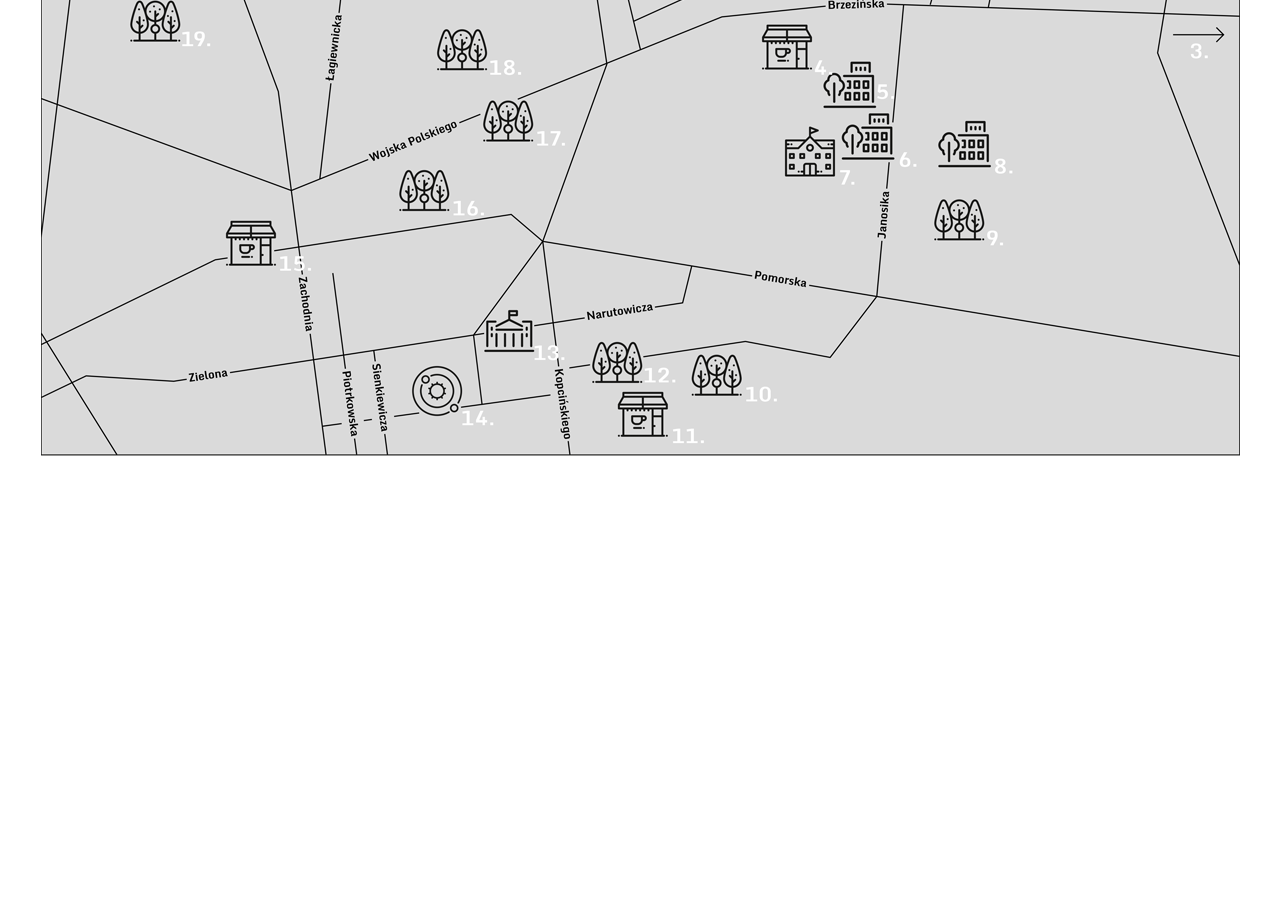
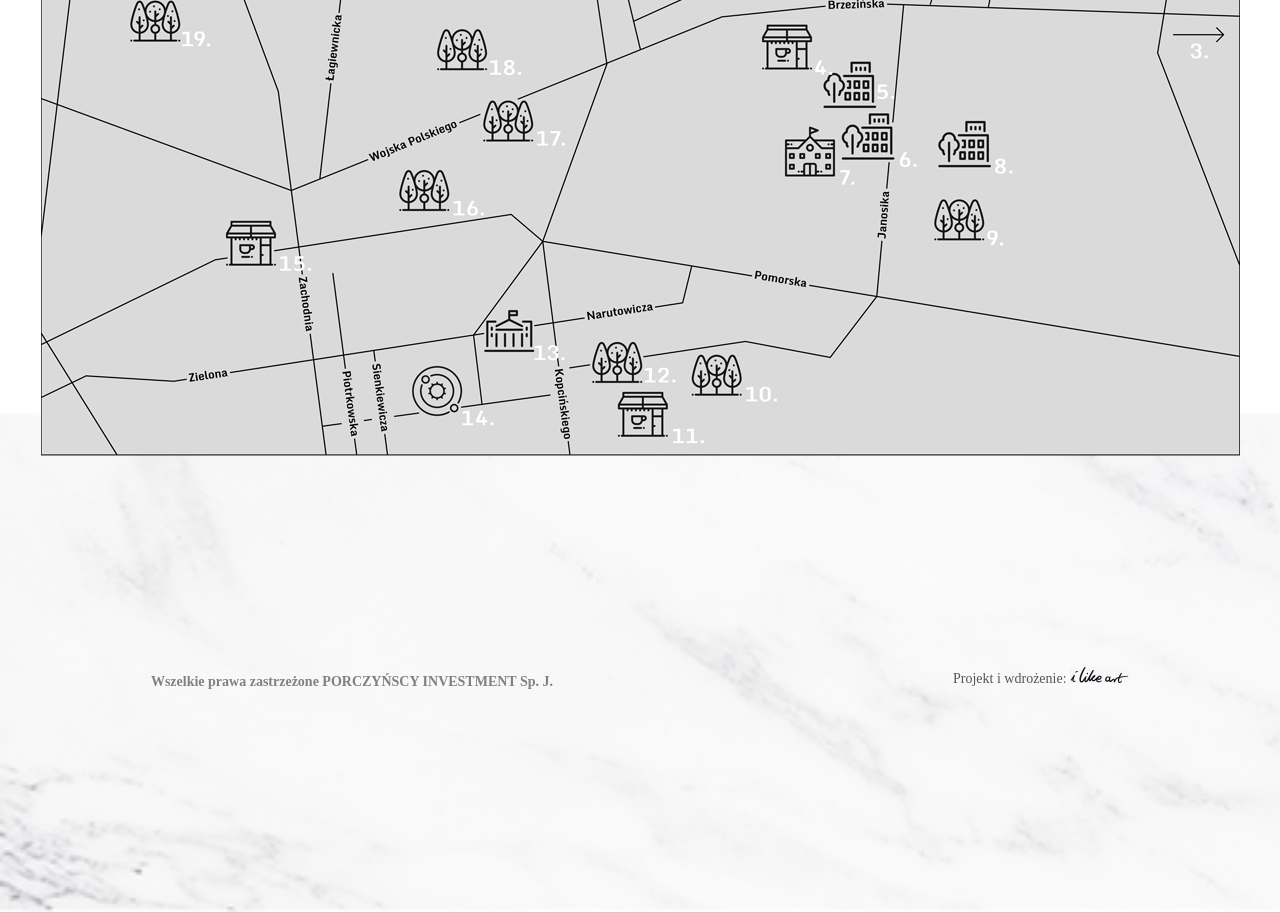
Before and after one commit to annakuzniak/osiedle-marmurowe, a plain HTML site: page index.html in a window 1280 px wide. Shown: the part 653-1566 px from the top of the page. Before the commit the page ends 1384 px from the top, so only its background shows below. Drawn offline with nearby package versions, Linux system fonts and the light colour scheme.

Commit message:
added footer section

```diff
--- a/index.html
+++ b/index.html
@@ -12,19 +12,18 @@
     <title>Osiedle Marmurowe</title>
 </head>
 <body>
-    <header class="header">
-        <nav class="header__nav">
+    <section class="header">
+        <div class="header__nav">
             <ul>
                 <li><a href="#o-inwestycji">O inwestycji</a></li>
                 <li><a href="#znajdz-dom">Znajdź dom</a></li>
                 <li><a href="#wizualizacje">Wizualizacje</a></li>
-                <li id="logo">Osiedle Marmurowe<span>2</span></li>
+                <li id="osiedle_marmurowe"><a href="#osiedle-marmurowe">Osiedle Marmurowe<span>2</span></a></li>
                 <li id="current_page">Lokalizacja</a></li>
                 <li><a href="#o-deweloparze">O deweloperze</a></li>
                 <li><a href="#kontakt">Kontakt</a></li>
             </ul>
         </nav>
-        <br>
     </header>
     <section class="localization">
         <div class="address_block">
@@ -60,6 +59,14 @@
         </div>
         <img src="images/map.png" usemap="#image-map">
     </section>
+    <section class="footer">
+        <div class="copyright">
+            <p>Wszelkie prawa zastrzeżone PORCZYŃSCY INVESTMENT Sp. J.</p>
+        </div>
+        <div class="logo">Projekt i wdrożenie:
+            <img src="images/ilikeart.png">
+        </div>
+    </section>
     <script src="app.js"></script>
 </body>
 </html>
--- a/style.css
+++ b/style.css
@@ -3,14 +3,14 @@ body {
     padding:0;
 }
 
+/* header */
 .header {
 	min-height: 100px;
 	line-height: 100px;
-	border-bottom: 1px solid #c4c4c4;
+	border-bottom: 1px solid #cfcaca;
 	display: flex;
 	justify-content: center;
-	align-items: center;
-
+    align-items: center;
 }
 ul{
     display: flex;
@@ -24,38 +24,37 @@ li {
     font-weight: 400;
     padding: 0 38px;
 }
+
 a {
     text-decoration: none;
     color: #6e6e6e;
 }
 
-#logo {
+#osiedle_marmurowe {
+    color: grey;
     font-size: 20px;
-    font-weight: 700px;
+    font-weight: bold;
     padding: 0 83px;
 }
+
 span {
     vertical-align: super;
     font-size: 10px;
 }
 
+/* localization */
 .localization {
-    display: flex;
-    justify-content: center;
-}
-
-.localization {
+    margin-top:30px;
     display: flex;
 	justify-content: center;
 }
 
 .address_block  {
-    margin-top: 38px;
-    margin-bottom: 734px;
+    margin-bottom: 540px;
     width: 100vw;
     background: url('images/localization_background.png') no-repeat;
     background-size: cover;
-    height: 375px;
+    height: 275px;
     display: flex;
     justify-content: center;
 }
@@ -75,13 +74,12 @@ p {
     color: grey;
 }
 
-img {
+.localization img {
     display: flex;
     justify-content: center;
     position: absolute;
     top: 400px;
 }
-
 
 .tooltipster-sidetip.tooltipster-noir.tooltipster-noir-customized .tooltipster-box {
     background: #FFF;
@@ -97,3 +95,29 @@ img {
 .tooltipster-sidetip .tooltipster-arrow-border {
     border-style: none;
 }
+
+/* footer */
+.footer {
+	width: 100vw;
+	background: url('images/footer_background.png') no-repeat;
+    background-size: cover;
+    height: 500px;
+    justify-content: center;
+    align-items: center;
+    flex-direction: row;
+    display: flex;
+	align-items: center;
+    color: #5a5454;
+	font-size: 14px;
+    font-weight: 400;
+}
+
+.copyright {
+    margin-top: 40px;
+    margin-right: 200px;
+}
+
+.logo{
+    margin-top: 34px;
+    margin-left: 200px;
+}
```
Also changed, not shown: images/footer_background.png (added), images/ilikeart.png (added).
